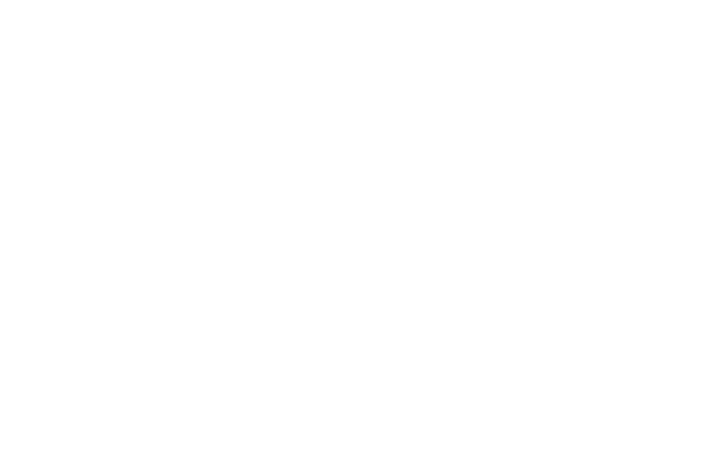
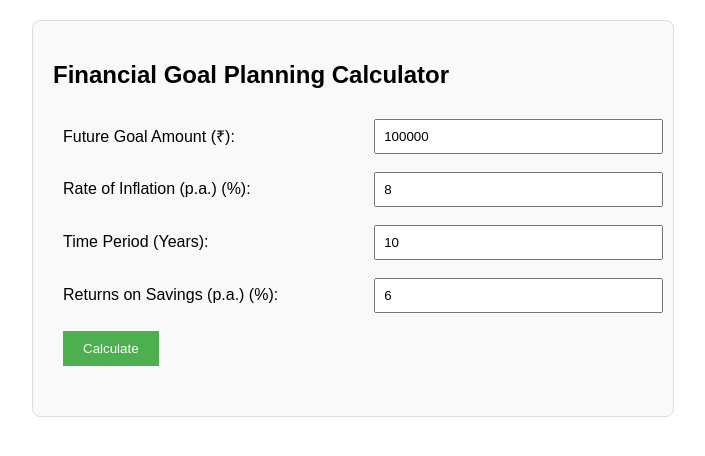
Before and after one commit to ArunKumarM798/Financial-Goal-Planning-calculator, a plain HTML site: page index.html in a window 1280 px wide. Shown: the whole page, without its empty margins (287-992 px from the left). Drawn offline with nearby package versions, Linux system fonts and the light colour scheme.

Commit message:
Update index.html

```diff
--- a/index.html
+++ b/index.html
@@ -1,3 +1,66 @@
+<!DOCTYPE html>
+<html lang="en">
+<head>
+  <meta charset="UTF-8">
+  <title>Financial Goal Planning Calculator</title>
+  <script src="https://cdn.jsdelivr.net/npm/chart.js@3.7.0/dist/chart.min.js"></script>
+  <style>
+    body { font-family: Arial, sans-serif; }
+    .calculator-container {
+      max-width: 600px;
+      margin: 20px auto;
+      padding: 20px;
+      border: 1px solid #ddd;
+      border-radius: 8px;
+      background-color: #f9f9f9;
+    }
+    table { width: 100%; margin-bottom: 20px; }
+    td { padding: 8px; }
+    input[type="number"] { width: 100%; padding: 8px; }
+    button {
+      padding: 10px 20px;
+      background-color: #4CAF50;
+      color: white;
+      border: none;
+      cursor: pointer;
+    }
+    .results { margin-top: 20px; }
+    .results p { font-weight: bold; }
+    canvas { margin-top: 20px; width: 100% !important; height: auto !important; }
+  </style>
+</head>
+<body>
+  <div class="calculator-container">
+    <h2>Financial Goal Planning Calculator</h2>
+    <table>
+      <tr>
+        <td>Future Goal Amount (₹):</td>
+        <td><input type="number" id="goalAmount" value="100000"></td>
+      </tr>
+      <tr>
+        <td>Rate of Inflation (p.a.) (%):</td>
+        <td><input type="number" id="inflationRate" value="8" step="0.1"></td>
+      </tr>
+      <tr>
+        <td>Time Period (Years):</td>
+        <td><input type="number" id="years" value="10"></td>
+      </tr>
+      <tr>
+        <td>Returns on Savings (p.a.) (%):</td>
+        <td><input type="number" id="returnRate" value="6" step="0.1"></td>
+      </tr>
+      <tr>
+        <td colspan="2"><button onclick="calculateGoal()">Calculate</button></td>
+      </tr>
+    </table>
+
+    <div class="results" id="results" style="display:none;">
+      <p id="displayInflatedGoal"></p>
+      <p id="displayMonthlyInvestment"></p>
+      <canvas id="goalChart" width="400" height="300"></canvas>
+    </div>
+  </div>
+
   <script>
     function formatINR(x) {
       return new Intl.NumberFormat('en-IN', {
@@ -44,9 +107,7 @@
               position: 'top',
               labels: {
                 color: '#000',
-              font: {
-                size: 14
-              }
+                font: { size: 14 }
               }
             }
           }
@@ -54,3 +115,5 @@
       });
     }
   </script>
+</body>
+</html>
```
Lines whose indentation alone changed are shown as unchanged.
